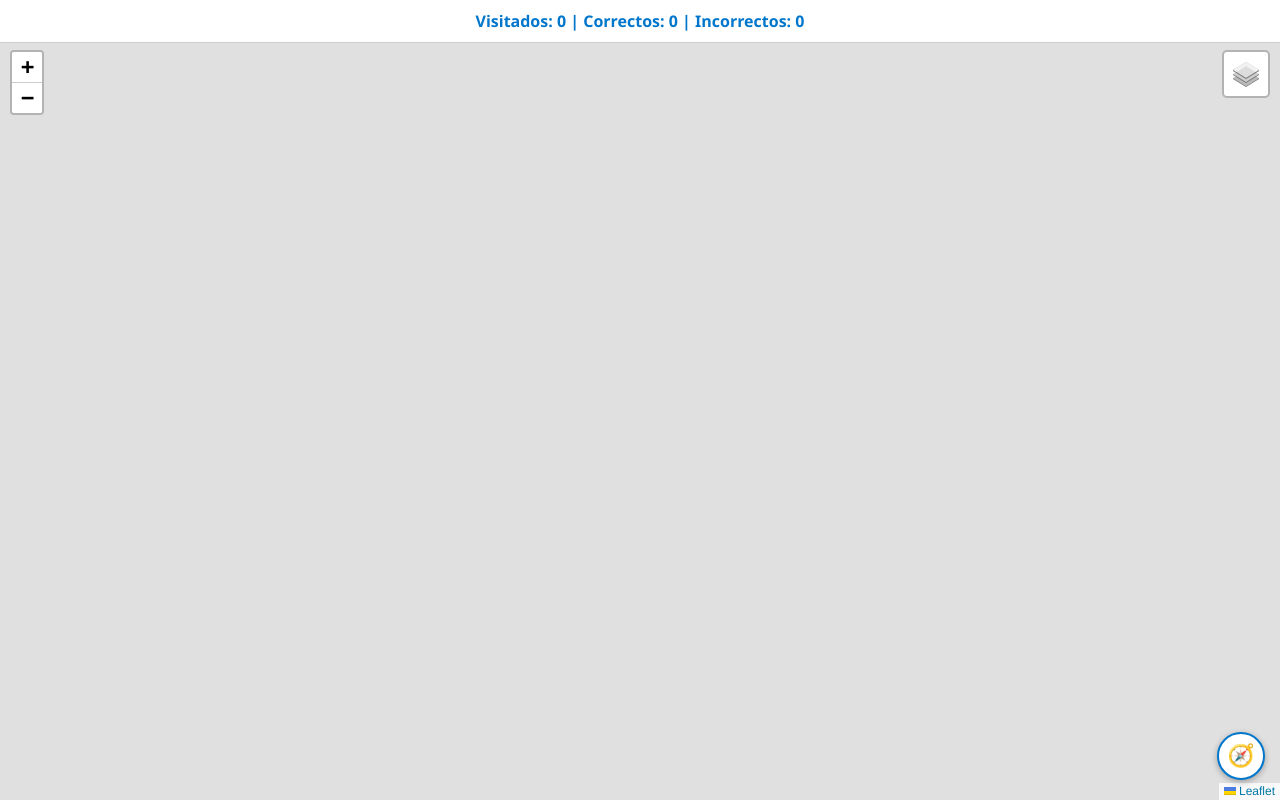
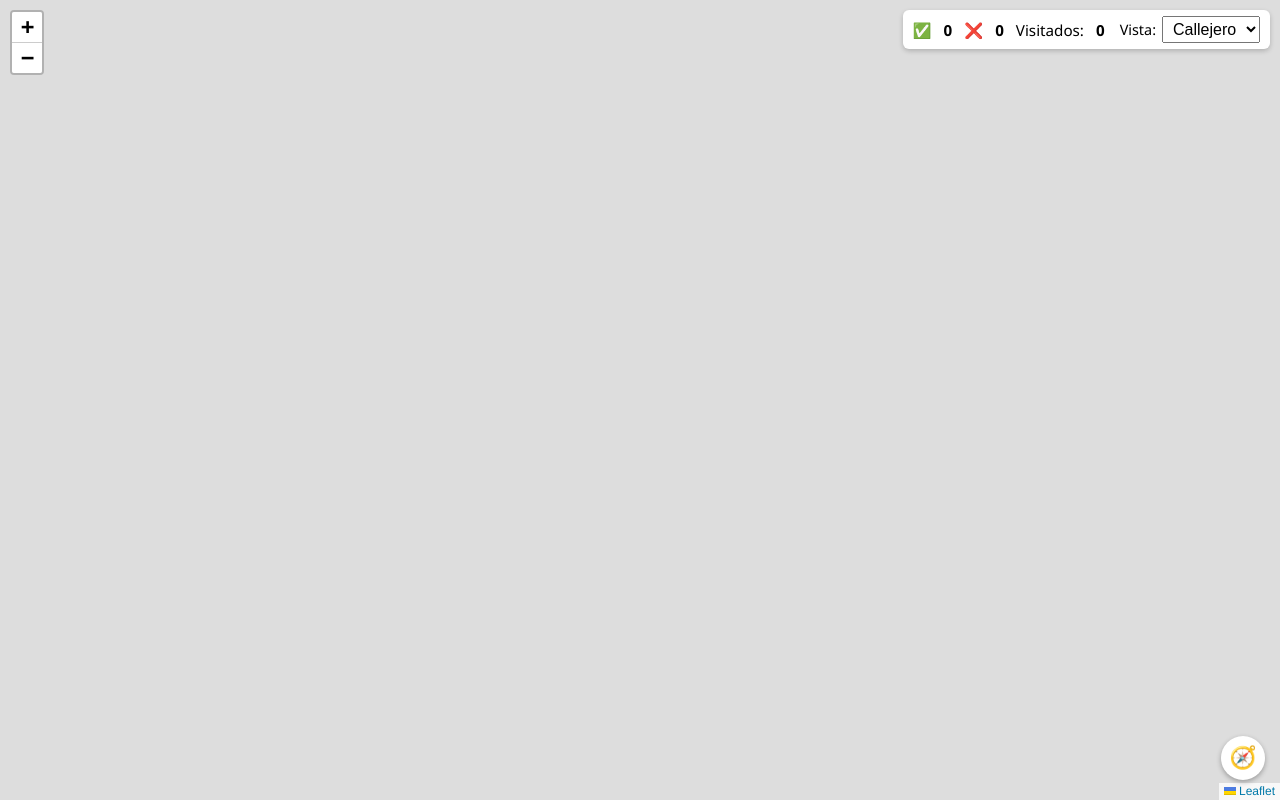
Before and after one commit to BYjosep/3eval-mobile, a website: page mapa.html in a window 1280 px wide. Drawn offline with nearby package versions, Linux system fonts and the light colour scheme.

Commit message:
feat: mapa.html: Mejora la interfaz y añade selector de mapa

```diff
--- a/CSS/mapa.css
+++ b/CSS/mapa.css
@@ -1,55 +1,69 @@
-html, body {
+/* Reset y estilo base */
+body, html {
     margin: 0;
     padding: 0;
     height: 100%;
     font-family: 'Segoe UI', sans-serif;
-    overflow: hidden;
 }
 
-#score-bar {
-    position: absolute;
-    top: 0;
-    left: 0;
+/* Mapa a pantalla completa */
+#map {
+    height: 100%;
     width: 100%;
-    background-color: white;
-    color: #0077cc;
-    font-size: 16px;
-    font-weight: bold;
-    padding: 10px 0;
-    text-align: center;
-    z-index: 1001;
-    border-bottom: 1px solid #ccc;
+    z-index: 0;
 }
 
+/* Botón de ubicación */
 #locate-btn {
     position: absolute;
     bottom: 20px;
     right: 15px;
-    z-index: 999;
+    z-index: 1001;
     background: white;
-    border: 2px solid #0077cc;
+    border: none;
     border-radius: 50%;
-    width: 48px;
-    height: 48px;
+    width: 44px;
+    height: 44px;
     font-size: 22px;
-    font-weight: bold;
-    color: #0077cc;
+    box-shadow: 0 2px 5px rgba(0,0,0,0.3);
     cursor: pointer;
-    box-shadow: 0 2px 6px rgba(0,0,0,0.3);
-    transition: transform 0.2s ease;
 }
 
-#locate-btn:hover {
-    transform: scale(1.1);
-    background-color: #eef7ff;
+/* Barra superior derecha: puntuación + selector */
+#top-bar {
+    position: absolute;
+    top: 10px;
+    right: 10px;
+    z-index: 1001;
+    background: white;
+    padding: 6px 10px;
+    border-radius: 6px;
+    box-shadow: 0 2px 5px rgba(0,0,0,0.2);
+    font-size: 0.95rem;
+    display: flex;
+    align-items: center;
+    gap: 15px;
 }
 
-#map {
-    position: absolute;
-    top: 40px;
-    left: 0;
-    right: 0;
-    bottom: 0;
-    z-index: 0;
-    background: #e0e0e0;
+/* Estadísticas */
+#score-stats {
+    display: flex;
+    gap: 12px;
+    align-items: center;
 }
+
+/* Selector de vista */
+#map-type-selector {
+    display: flex;
+    align-items: center;
+    gap: 6px;
+}
+
+#map-type-selector label {
+    font-size: 0.9rem;
+}
+
+#map-type-selector select {
+    font-size: 1rem;
+    padding: 3px 6px;
+}
--- a/JS/mapa.js
+++ b/JS/mapa.js
@@ -8,41 +8,53 @@ let answerCircle = null;
 let visited = 0;
 let correct = 0;
 let incorrect = 0;
-
 const markerGroup = L.layerGroup().addTo(map);
 
-// 🎨 Colores seleccionados por el usuario
+// 🎨 Colores personalizados
 const viewColor = localStorage.getItem('colorView') || '#0077cc';
 const answerColor = localStorage.getItem('colorAnswer') || '#28a745';
 
 // 🗺️ Capas base
-const baseMaps = {
-    "Callejero": L.tileLayer('https://{s}.tile.openstreetmap.org/{z}/{x}/{y}.png', {
-        attribution: '&copy; OpenStreetMap contributors'
+const tileLayers = {
+    callejero: L.tileLayer('https://{s}.tile.openstreetmap.org/{z}/{x}/{y}.png', {
+        attribution: '&copy; OpenStreetMap'
     }),
-    "Satélite": L.tileLayer('https://server.arcgisonline.com/ArcGIS/rest/services/World_Imagery/MapServer/tile/{z}/{y}/{x}', {
+    satelite: L.tileLayer('https://server.arcgisonline.com/ArcGIS/rest/services/World_Imagery/MapServer/tile/{z}/{y}/{x}', {
         attribution: 'Tiles &copy; Esri'
     }),
-    "Relieve": L.tileLayer('https://{s}.tile.opentopomap.org/{z}/{x}/{y}.png', {
-        attribution: 'Map data: &copy; OpenTopoMap'
+    relieve: L.tileLayer('https://{s}.tile.opentopomap.org/{z}/{x}/{y}.png', {
+        attribution: '&copy; OpenTopoMap'
     })
 };
 
-// Agregar base predeterminada
-baseMaps["Callejero"].addTo(map);
-L.control.layers(baseMaps, null, { position: 'topright' }).addTo(map);
+// Cargar capa por defecto
+tileLayers.callejero.addTo(map);
+let currentLayer = tileLayers.callejero;
 
+// Selector de tipo de mapa
+document.getElementById('mapType').addEventListener('change', (e) => {
+    const selected = e.target.value;
+    if (tileLayers[selected]) {
+        map.removeLayer(currentLayer);
+        currentLayer = tileLayers[selected];
+        currentLayer.addTo(map);
+    }
+});
+
+// Obtener parámetros de URL
+function getQueryParam(name) {
+    const params = new URLSearchParams(window.location.search);
+    return params.get(name);
+}
+
+// Actualizar estadísticas
 function updateStats() {
     document.getElementById('visited-count').textContent = visited;
     document.getElementById('correct-count').textContent = correct;
     document.getElementById('incorrect-count').textContent = incorrect;
 }
 
-function getQueryParam(name) {
-    const params = new URLSearchParams(window.location.search);
-    return params.get(name);
-}
-
+// Botón de centrar mapa
 document.getElementById('locate-btn').addEventListener('click', () => {
     if (userCoords) {
         map.setView(userCoords, 17);
@@ -51,6 +63,7 @@ document.getElementById('locate-btn').addEventListener('click', () => {
     }
 });
 
+// Geolocalización
 if (navigator.geolocation) {
     navigator.geolocation.watchPosition(
         position => {
@@ -122,15 +135,13 @@ if (navigator.geolocation) {
     );
 }
 
+// Cargar puntos desde GitHub
 const selectedFile = getQueryParam('lista');
 if (selectedFile) {
     const url = `https://raw.githubusercontent.com/BYjosep/data/main/${selectedFile}`;
-
     fetch(url)
         .then(res => res.json())
-        .then(points => {
-            renderPoints(points);
-        })
+        .then(points => renderPoints(points))
         .catch(err => {
             alert("Error al cargar la lista.");
             console.error(err);
--- a/mapa.html
+++ b/mapa.html
@@ -2,22 +2,33 @@
 <html lang="es">
 <head>
   <meta charset="UTF-8" />
-  <meta name="viewport" content="width=device-width, initial-scale=1.0"/>
-  <title>Mapa de Preguntas</title>
+  <meta name="viewport" content="width=device-width, initial-scale=1.0">
+  <title>Mapa Interactivo</title>
+  <link rel="stylesheet" href="CSS/mapa.css" />
   <link rel="stylesheet" href="https://unpkg.com/leaflet/dist/leaflet.css" />
-  <link rel="stylesheet" href="CSS/mapa.css" />
 </head>
 <body>
 
-<!-- Encabezado con puntuación -->
-<header id="score-bar">
-  Visitados: <span id="visited-count">0</span> |
-  Correctos: <span id="correct-count">0</span> |
-  Incorrectos: <span id="incorrect-count">0</span>
-</header>
+<!-- Barra superior derecha completa -->
+<div id="top-bar">
+  <div id="score-stats">
+    ✅ <strong id="correct-count">0</strong>
+    ❌ <strong id="incorrect-count">0</strong>
+    Visitados: <strong id="visited-count">0</strong>
+  </div>
 
-<!-- Botón para centrar en ubicación -->
-<button id="locate-btn" title="Centrar en mi ubicación">🧭</button>
+  <div id="map-type-selector">
+    <label for="mapType">Vista:</label>
+    <select id="mapType">
+      <option value="callejero">Callejero</option>
+      <option value="satelite">Satélite</option>
+      <option value="relieve">Relieve</option>
+    </select>
+  </div>
+</div>
+
+<!-- Botón de localización -->
+<button id="locate-btn" title="Ir a mi ubicación">🧭</button>
 
 <!-- Mapa -->
 <div id="map"></div>
```
